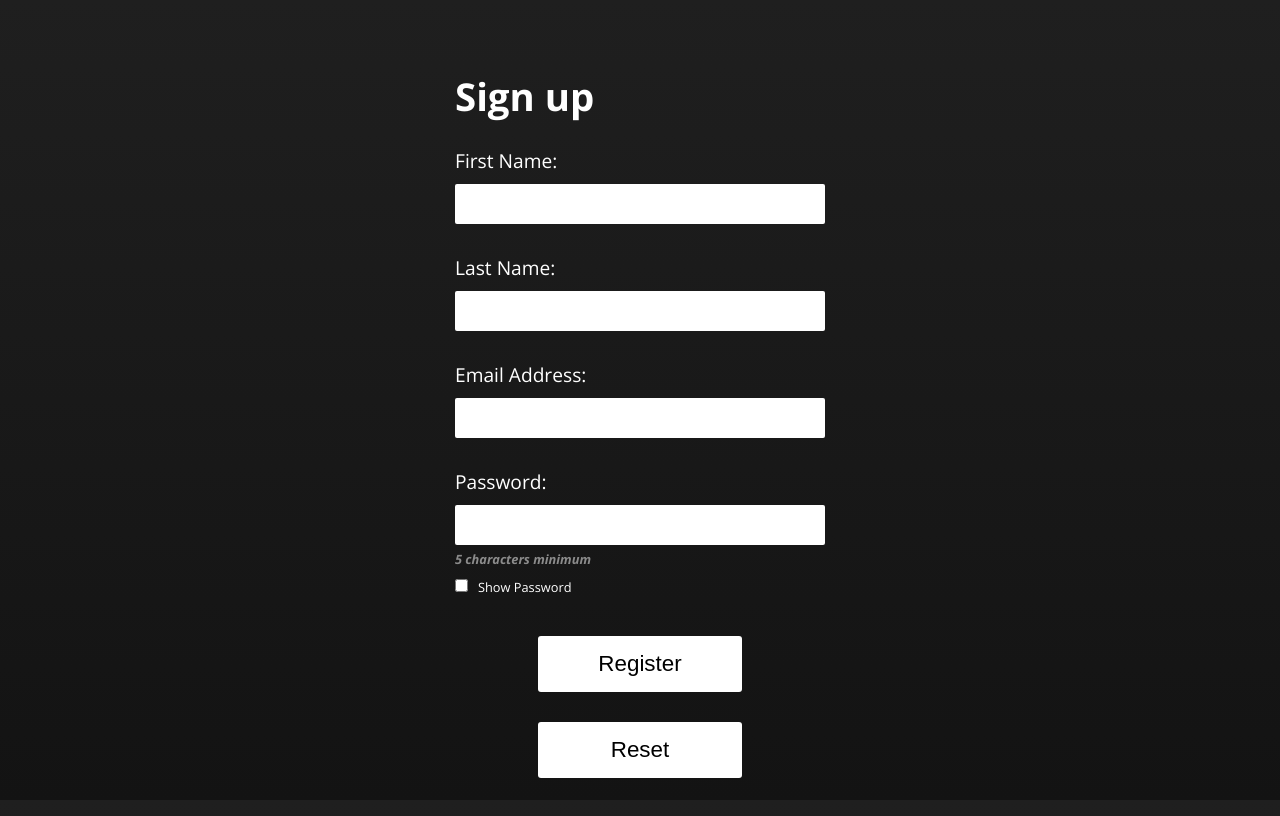
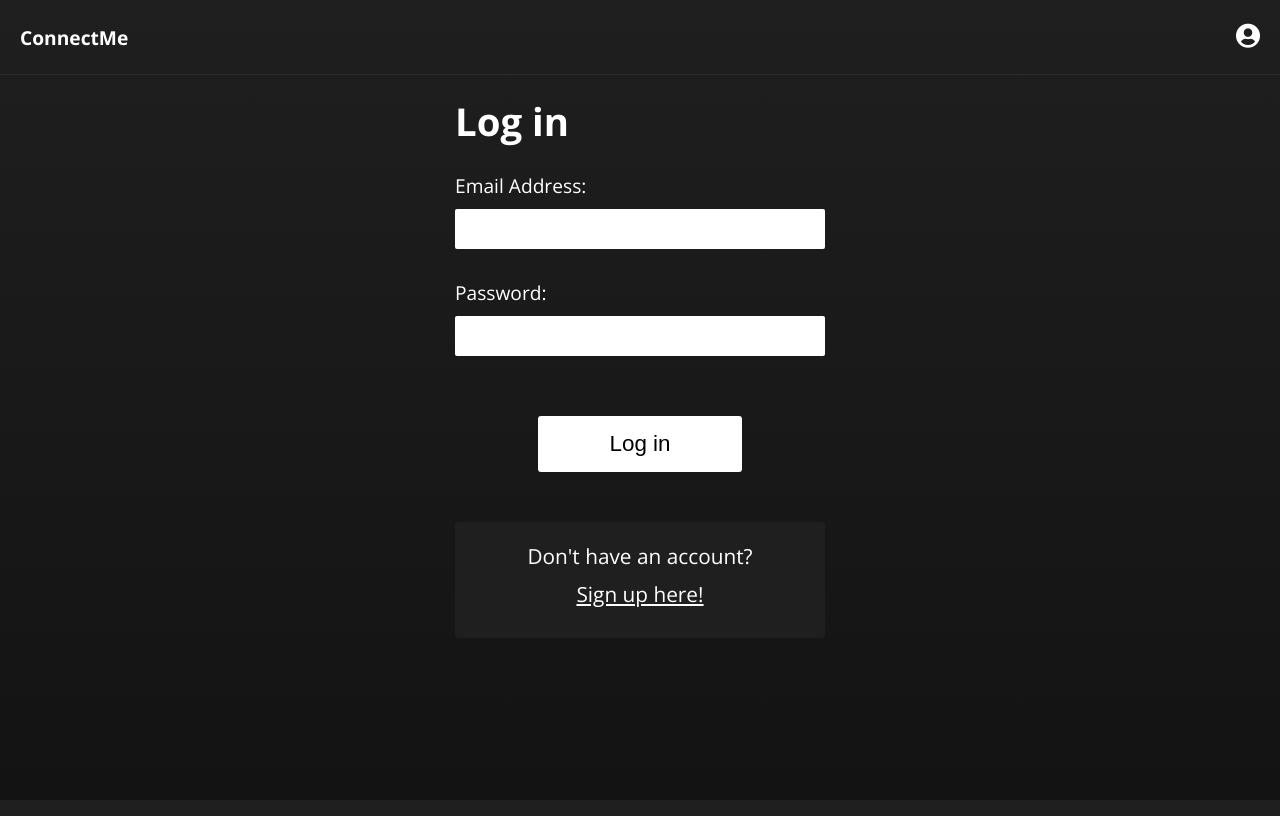
Before and after one commit to KyleCuthbertson/social-react, a React (Create React App) app: page / in a window 1280 px wide. Shown: the top 816 px of the page. Built offline with nearby package versions, Linux system fonts and the light colour scheme.

Commit message:
Added login/landing page and changed some styles

```diff
--- a/package.json
+++ b/package.json
@@ -8,6 +8,7 @@
     "@testing-library/user-event": "^12.1.10",
     "react": "^17.0.2",
     "react-dom": "^17.0.2",
+    "react-router-dom": "^6.0.1",
     "react-scripts": "4.0.3",
     "sass": "^1.43.4",
     "web-vitals": "^1.0.1"
--- a/src/App.js
+++ b/src/App.js
@@ -6,7 +6,7 @@ import Header from './containers/header/Header';
 import MainWrapper from './containers/main/MainWrapper';
 import SubMenu from './containers/submenu/SubMenu';
 
-import Signup from './pages/Signup';
+import Login from './pages/Login';
 
 const App = () => {
 
@@ -30,7 +30,10 @@ const App = () => {
         <MainWrapper loggedIn={isLoggedIn} selectedContent={category}/>
       </>
         :
-        <Signup/>
+      <>
+        <Header/>
+        <Login/>
+      </>
       }
     </div>
   );
--- a/src/App.scss
+++ b/src/App.scss
@@ -2,7 +2,7 @@
 @use "./containers/main/mainwrapper";
 @use "./containers/submenu/submenu";
 
-@use "./pages/signup";
+@use "./pages/form";
 
 @import url("https://fonts.googleapis.com/css2?family=Open+Sans:ital,wght@0,400;0,700;1,700&display=swap");
 
--- a/src/pages/Login.js
+++ b/src/pages/Login.js
@@ -1,9 +1,28 @@
-
 
 const Login = () => {
   return (
     <>
+      <div className="form-wrapper">
+      <h1 className="form-title">Log in</h1>
+        <form id="login-form" className="forms">
+          <label htmlFor="email">Email Address: </label>
+            <input type="email" id="email" name="email" required/>
 
+          <label htmlFor="password">Password: </label>
+            <input type="password" id="password" min-length="5" name="password" required/>
+
+          <div className="signup-btn-wrapper">
+            <button className="signup-btns" type="submit">Log in</button>
+          </div>
+
+          {/* This will link to Sign up page to create a new account */}
+          <div className="no-account-wrapper">
+            <p>Don't have an account?</p>
+            <a href="google.com"><p>Sign up here!</p></a>
+          </div>
+
+        </form>
+      </div>
     </>
   )
 }
--- a/src/pages/Signup.js
+++ b/src/pages/Signup.js
@@ -7,9 +7,9 @@ const Signup = () => {
 
   return (
     <>
-      <div className="signup-wrapper">
-      <h1 className="signup-title">Sign up</h1>
-        <form id="signup-form" className="signup-form">
+      <div className="form-wrapper">
+        <h1 className="form-title">Sign up</h1>
+        <form id="signup-form" className="forms">
           <label htmlFor="firstName">First Name: </label>
             <input type="text" id="firstName" name="firstName" required />
 
--- a/src/pages/_signup.scss
+++ b/src/pages/_form.scss
@@ -1,11 +1,11 @@
-.signup-title {
+.form-title {
   font-size: 2.4rem;
   color: #fff;
   margin-bottom: 25px;
-  margin-top: 40px;
+  margin-top: 20px;
 }
 
-.signup-wrapper {
+.form-wrapper {
   width: 100%;
   max-width: 450px;
   box-sizing: border-box;
@@ -17,7 +17,7 @@
   margin: 0 auto;
 }
 
-.signup-form {
+.forms {
   display: flex;
   justify-content: center;
   align-items: flex-start;
@@ -84,6 +84,23 @@
   }
 }
 
+.no-account-wrapper {
+  width: 100%;
+  text-align: center;
+  font-size: 1.3rem;
+  margin-top: 20px;
+  background: #1f1f1f;
+  border-radius: 4px;
+  padding: 20px 10px;
+  box-sizing: border-box;
+  a {
+    color: #fff;
+  }
+  p {
+    margin-bottom: 10px;
+  }
+}
+
 @media screen and (min-width: 380px) {
   .signup-wrapper {
     padding-top: 30px;
```
Also changed, not shown: 2 other files (tests, documents, lock files or other folders).
